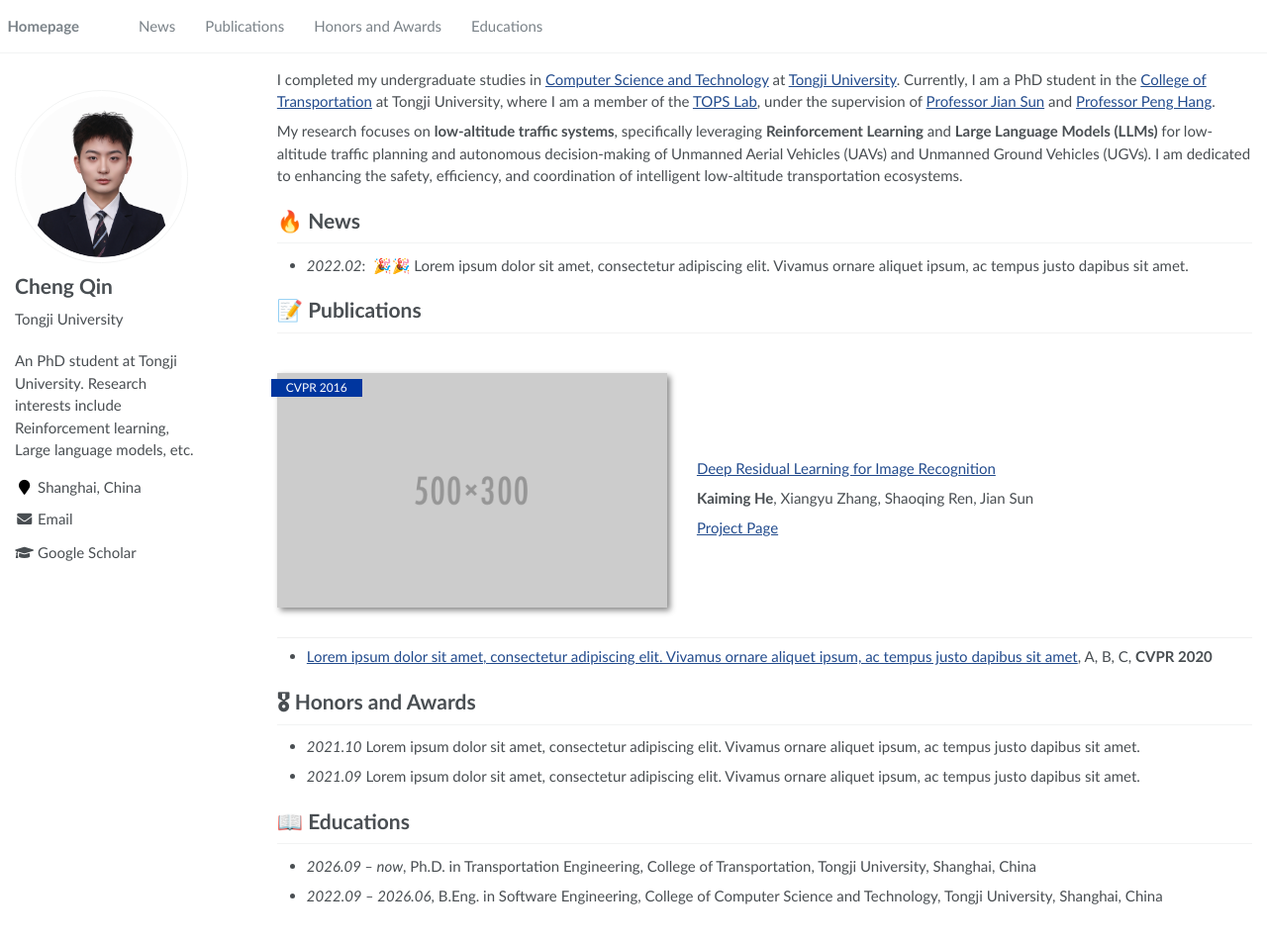
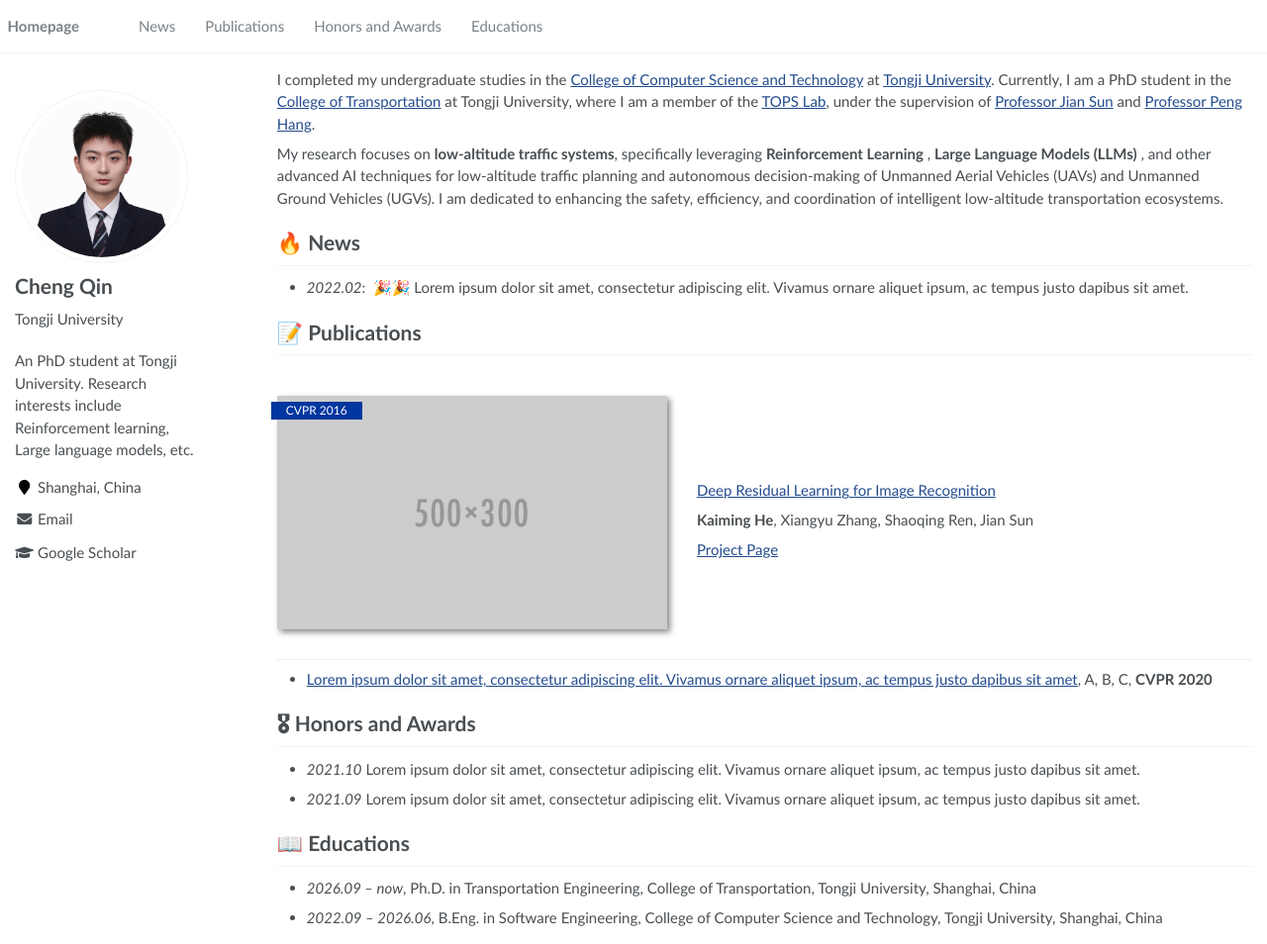
Before and after one commit to QinCheng0928/QinCheng0928.github.io, a Jekyll site: the page built from _pages/about.md, in a window 1280 px wide and 954 px high. Shown: the whole window at 99% size. Built offline with Jekyll 4.4.1, drawn with Linux system fonts in a browser that asks for light colours.

Commit message:
update introduction

```diff
--- a/_pages/about.md
+++ b/_pages/about.md
@@ -15,9 +15,9 @@
 {% endif %}
 {% assign url = gsDataBaseUrl | append: "google-scholar-stats/gs_data_shieldsio.json" %}
 
-I completed my undergraduate studies in [Computer Science and Technology](https://cs.tongji.edu.cn/) at [Tongji University](https://en.tongji.edu.cn). Currently, I am a PhD student in the [College of Transportation](https://tjjt.tongji.edu.cn/) at Tongji University, where I am a member of the [TOPS Lab](https://tops.tongji.edu.cn/), under the supervision of [Professor Jian Sun](https://tops.tongji.edu.cn/info/1031/1187.htm) and [Professor Peng Hang](https://tops.tongji.edu.cn/info/1031/1383.htm).
+I completed my undergraduate studies in the [College of Computer Science and Technology](https://cs.tongji.edu.cn/) at [Tongji University](https://en.tongji.edu.cn). Currently, I am a PhD student in the [College of Transportation](https://tjjt.tongji.edu.cn/) at Tongji University, where I am a member of the [TOPS Lab](https://tops.tongji.edu.cn/), under the supervision of [Professor Jian Sun](https://tops.tongji.edu.cn/info/1031/1187.htm) and [Professor Peng Hang](https://tops.tongji.edu.cn/info/1031/1383.htm).
 
-My research focuses on **low-altitude traffic systems**, specifically leveraging **Reinforcement Learning** and **Large Language Models (LLMs)** for low-altitude traffic planning and autonomous decision-making of Unmanned Aerial Vehicles (UAVs) and Unmanned Ground Vehicles (UGVs). I am dedicated to enhancing the safety, efficiency, and coordination of intelligent low-altitude transportation ecosystems.
+My research focuses on **low-altitude traffic systems**, specifically leveraging **Reinforcement Learning** , **Large Language Models (LLMs)** , and other advanced AI techniques for low-altitude traffic planning and autonomous decision-making of Unmanned Aerial Vehicles (UAVs) and Unmanned Ground Vehicles (UGVs). I am dedicated to enhancing the safety, efficiency, and coordination of intelligent low-altitude transportation ecosystems.
 
 
 # 🔥 News
```
